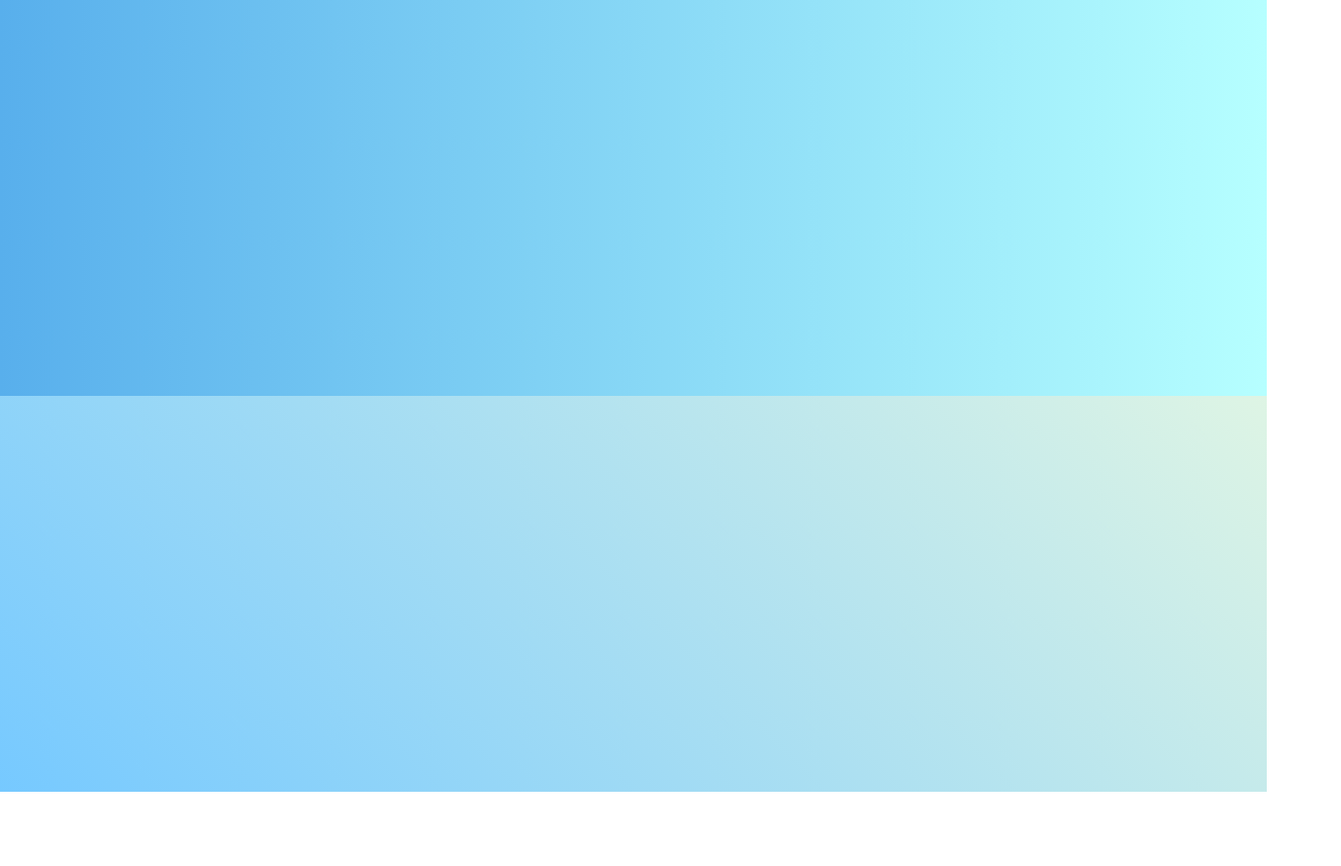
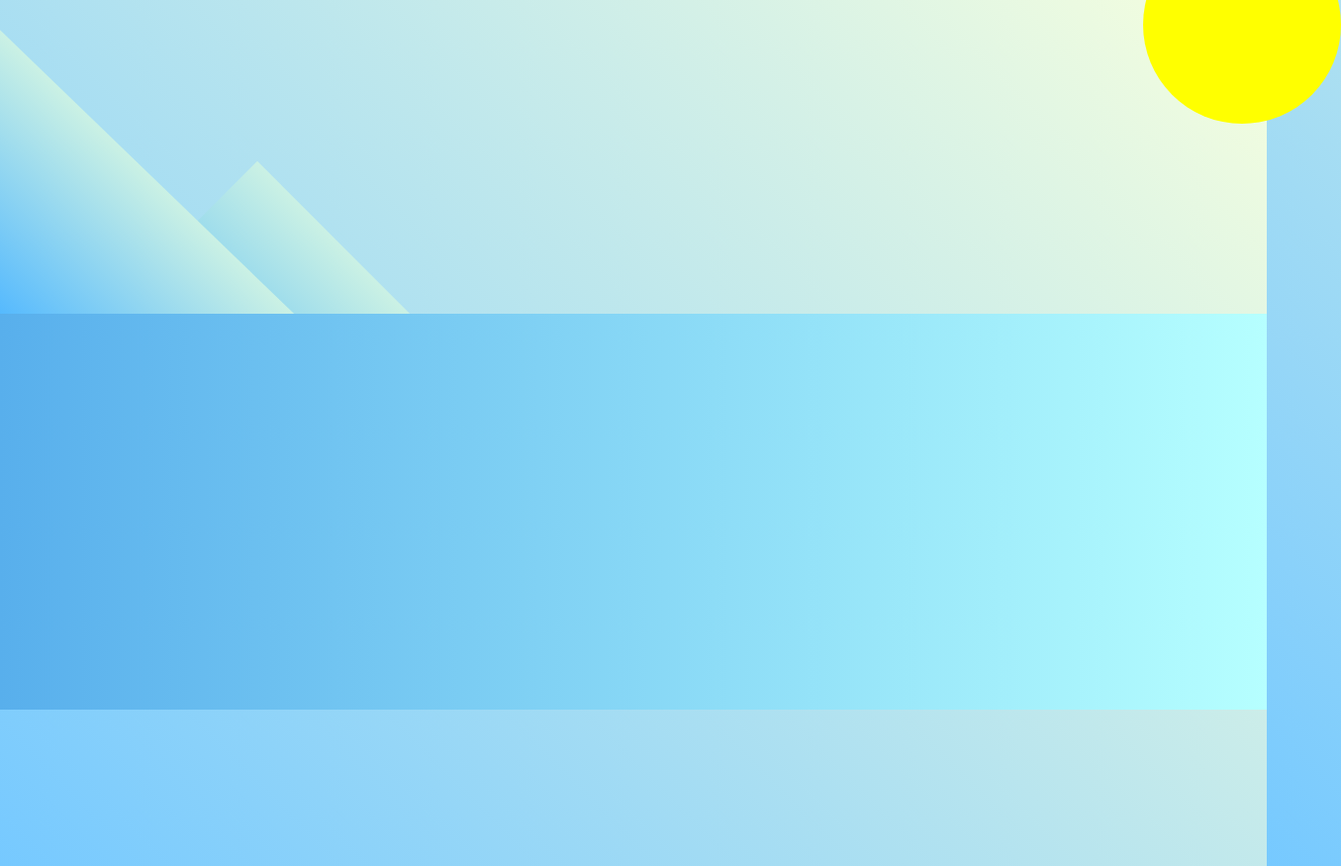
Before and after one commit to wesleyoliveirabsb/cutecss, a plain HTML site: page index.html in a window 1280 px wide. Shown: the whole page at 99% size, 1355 px wide, since content can reach past the window. Before the commit the page ends 800 px from the top, so only its background shows below. Drawn offline with Linux system fonts and the light colour scheme.

Commit message:
mountain and sun

```diff
--- a/index.html
+++ b/index.html
@@ -3,10 +3,17 @@
   <head>
     <meta charset="UTF-8" />
     <link rel="stylesheet" href="./styles.css" />
-    <title>Cute</title>
+    <title>Penguin</title>
     <meta name="viewport" content="width=device-width, initial-scale=1.0" />
   </head>
+
   <body>
+    <div class="left-mountain"></div>
+    <div class="back-mountain"></div>
+    <div class="sun"></div>
+    <div class="penguin">
+
+    </div>
     <div class="ground"></div>
   </body>
 </html>
--- a/styles.css
+++ b/styles.css
@@ -6,10 +6,50 @@ body {
   height: 100vh;
   overflow: hidden;
 }
+
+.left-mountain {
+  width: 300px;
+  height: 300px;
+  background: linear-gradient(rgb(203, 241, 228), rgb(80, 183, 255));
+  position: absolute;
+  transform: skew(0deg, 44deg);
+  z-index: 2;
+  margin-top: 100px;
+}
+
+.back-mountain {
+  width: 300px;
+  height: 300px;
+  background: linear-gradient(rgb(203, 241, 228), rgb(47, 170, 255));
+  position: absolute;
+  z-index: 1;
+  transform: rotate(45deg);
+  left: 110px;
+  top: 225px;
+}
+
+.sun {
+  width: 200px;
+  height: 200px;
+  background-color: yellow;
+  position: absolute;
+  border-radius: 50%;
+  top: -75px;
+  right: -75px;
+}
+
+.penguin {
+  width: 300px;
+  height: 300px;
+  margin: auto;
+  margin-top: 75px;
+}
+
 .ground {
   width: 100vw;
   height: 400px;
   background: linear-gradient(90deg, rgb(88, 175, 236), rgb(182, 255, 255));
   z-index: 3;
   position: absolute;
+  margin-top: -58px;
 }
```
